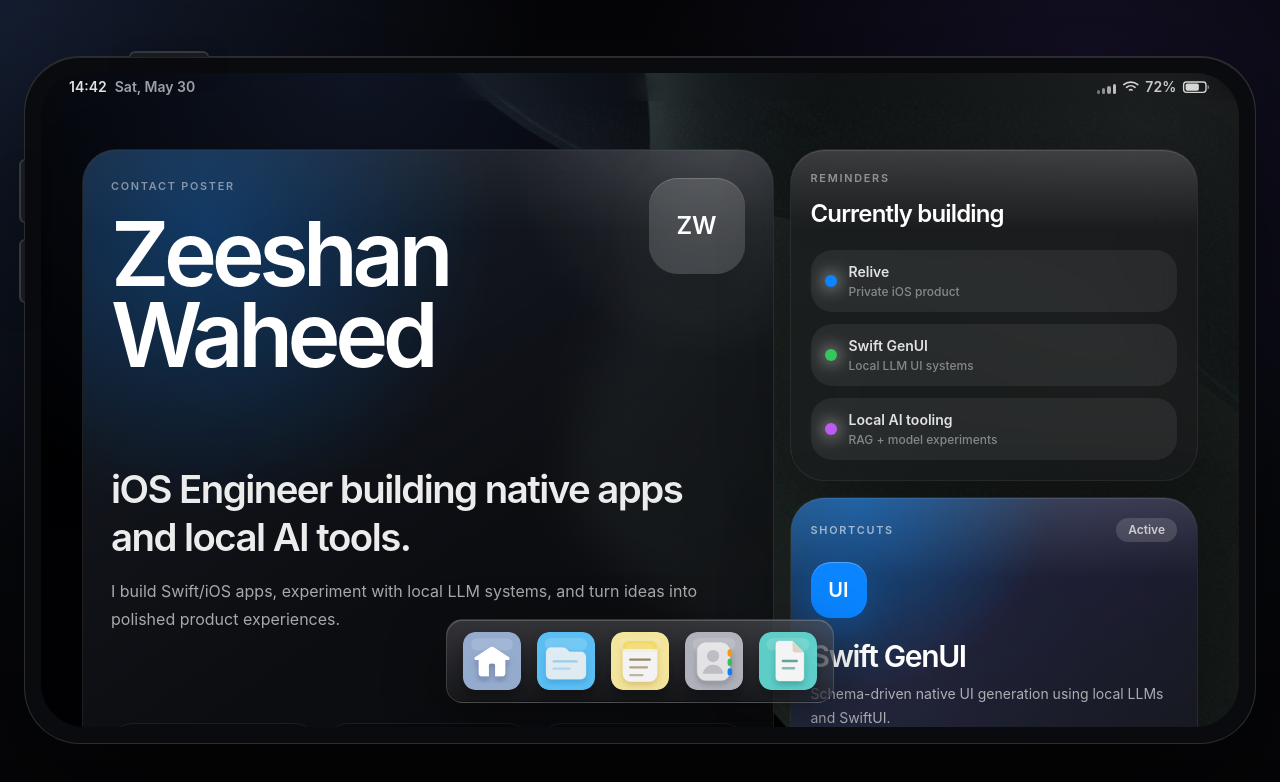
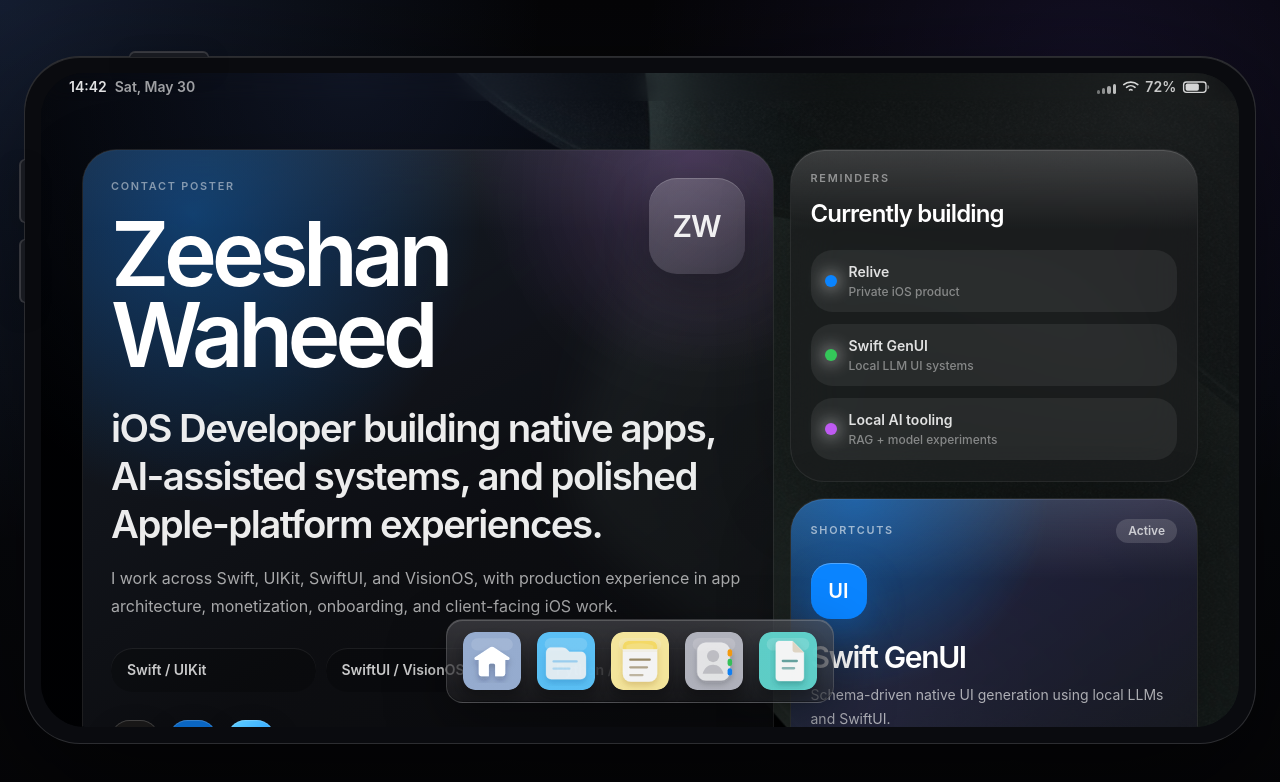
Before and after one commit to zeeshan2k2/zeeshan-ios, a Next.js app: page / in a window 1280 px wide. Shown: the top 782 px of the page. Built offline with nearby package versions, Linux system fonts and the light colour scheme.

Commit message:
social icons done

```diff
--- a/components/home/HomeWidgetScreen.tsx
+++ b/components/home/HomeWidgetScreen.tsx
@@ -5,7 +5,7 @@ import { experience } from "@/content/experience";
 import { feedPosts } from "@/content/feed";
 import { projects } from "@/content/projects";
 import { socialLinks } from "@/content/social";
-import { SITE_DESCRIPTION, SITE_NAME } from "@/lib/constants";
+import { SITE_NAME } from "@/lib/constants";
 import { cn } from "@/lib/utils";
 
 const featuredProject = projects.find((project) => project.slug === "swift-genui") ?? projects[0];
@@ -17,6 +17,27 @@ const quickActions = [
   { label: "Resume", symbol: "CV", href: socialLinks.find((link) => link.label === "View Resume")?.href },
   { label: "GitHub", symbol: "GH", href: socialLinks.find((link) => link.label === "GitHub")?.href },
   { label: "Email", symbol: "@", href: socialLinks.find((link) => link.label === "Email")?.href },
+];
+
+const contactPosterLinks = [
+  {
+    label: "GitHub",
+    href: socialLinks.find((link) => link.label === "GitHub")?.href,
+    icon: "github",
+    className: "bg-[#181717] text-white",
+  },
+  {
+    label: "LinkedIn",
+    href: socialLinks.find((link) => link.label === "LinkedIn")?.href,
+    icon: "linkedin",
+    className: "bg-[#0A66C2] text-white",
+  },
+  {
+    label: "Email",
+    href: socialLinks.find((link) => link.label === "Email")?.href,
+    icon: "email",
+    className: "bg-[linear-gradient(145deg,#64D2FF,#0A84FF)] text-white",
+  },
 ];
 
 const buildingItems = [
@@ -53,12 +74,50 @@ function WidgetSurface({
   );
 }
 
+function ContactPosterIcon({ icon }: { icon: string }) {
+  if (icon === "github") {
+    return (
+      <svg aria-hidden="true" className="h-6 w-6" viewBox="0 0 24 24">
+        <path
+          d="M12 .5C5.65.5.5 5.65.5 12c0 5.08 3.29 9.38 7.86 10.91.58.1.79-.25.79-.56v-2.02c-3.2.7-3.87-1.36-3.87-1.36-.52-1.33-1.28-1.69-1.28-1.69-1.04-.71.08-.7.08-.7 1.15.08 1.76 1.18 1.76 1.18 1.03 1.76 2.69 1.25 3.35.96.1-.74.4-1.25.73-1.54-2.55-.29-5.23-1.28-5.23-5.68 0-1.25.45-2.28 1.18-3.08-.12-.29-.51-1.46.11-3.04 0 0 .96-.31 3.16 1.18A10.98 10.98 0 0 1 12 6.17c.98 0 1.96.13 2.88.39 2.19-1.49 3.15-1.18 3.15-1.18.63 1.58.24 2.75.12 3.04.74.8 1.18 1.83 1.18 3.08 0 4.42-2.69 5.38-5.25 5.67.41.36.78 1.06.78 2.14v3.04c0 .31.21.67.8.56A11.51 11.51 0 0 0 23.5 12C23.5 5.65 18.35.5 12 .5Z"
+          fill="currentColor"
+        />
+      </svg>
+    );
+  }
+
+  if (icon === "linkedin") {
+    return <span aria-hidden="true" className="text-[1.55rem] font-bold leading-none tracking-[-0.02em]">in</span>;
+  }
+
+  if (icon === "email") {
+    return (
+      <svg aria-hidden="true" className="h-6 w-6" viewBox="0 0 24 24">
+        <path
+          d="M4.75 5.5h14.5c1.24 0 2.25 1.01 2.25 2.25v8.5c0 1.24-1.01 2.25-2.25 2.25H4.75A2.25 2.25 0 0 1 2.5 16.25v-8.5C2.5 6.51 3.51 5.5 4.75 5.5Zm.2 2 6.28 4.86c.45.35 1.09.35 1.54 0l6.28-4.86H4.95Z"
+          fill="currentColor"
+        />
+      </svg>
+    );
+  }
+
+  return (
+    <svg aria-hidden="true" className="h-6 w-6" viewBox="0 0 24 24">
+      <path
+        d="M6.25 2.75h7.5L19.25 8v13.25h-13V2.75Zm7.2 1.8v4.1h4.2l-4.2-4.1ZM8.6 12.25h6.8v1.65H8.6v-1.65Zm0 3.1h6.8V17H8.6v-1.65Z"
+        fill="currentColor"
+      />
+    </svg>
+  );
+}
+
 export function HomeWidgetScreen() {
   return (
     <div className="grid auto-rows-[minmax(10rem,auto)] gap-4 lg:grid-cols-8">
       <WidgetSurface className="min-h-[25rem] p-6 sm:p-7 lg:col-span-5 lg:row-span-2">
-        <div className="pointer-events-none absolute inset-0 bg-[radial-gradient(circle_at_18%_12%,rgba(10,132,255,0.3),transparent_18rem),radial-gradient(circle_at_92%_0%,rgba(255,255,255,0.14),transparent_13rem),linear-gradient(145deg,rgba(24,31,43,0.78),rgba(12,14,20,0.48)_58%,rgba(8,9,12,0.68))]" />
-        <div className="relative z-10 flex h-full flex-col justify-between gap-8">
+        <div className="pointer-events-none absolute inset-0 bg-[radial-gradient(circle_at_16%_10%,rgba(10,132,255,0.34),transparent_18rem),radial-gradient(circle_at_88%_0%,rgba(191,90,242,0.18),transparent_14rem),linear-gradient(145deg,rgba(24,31,43,0.82),rgba(12,14,20,0.5)_58%,rgba(8,9,12,0.72))]" />
+        <div className="pointer-events-none absolute -right-20 -top-24 h-72 w-72 rounded-full bg-white/[0.055] blur-3xl" />
+        <div className="relative z-10 flex h-full flex-col justify-between gap-7">
           <div className="flex items-start justify-between gap-5">
             <div>
               <WidgetTitle>Contact Poster</WidgetTitle>
@@ -66,20 +125,22 @@ export function HomeWidgetScreen() {
                 {SITE_NAME}
               </h1>
             </div>
-            <div className="flex h-20 w-20 shrink-0 items-center justify-center rounded-[1.8rem] bg-white/14 text-2xl font-semibold text-white shadow-[inset_0_1px_0_rgba(255,255,255,0.18),0_18px_44px_rgba(0,0,0,0.26)] sm:h-24 sm:w-24">
+            <div className="flex h-20 w-20 shrink-0 items-center justify-center rounded-[1.75rem] bg-[linear-gradient(145deg,rgba(255,255,255,0.2),rgba(255,255,255,0.08))] text-2xl font-semibold tracking-[-0.04em] text-white/92 shadow-[inset_0_1px_0_rgba(255,255,255,0.18),0_18px_44px_rgba(0,0,0,0.3)] sm:h-24 sm:w-24 sm:text-3xl">
               ZW
             </div>
           </div>
 
           <div>
             <p className="max-w-2xl text-[clamp(1.55rem,3vw,2.45rem)] font-semibold leading-tight tracking-[-0.04em] text-white/92">
-              iOS Engineer building native apps and local AI tools.
+              iOS Developer building native apps, AI-assisted systems, and polished Apple-platform experiences.
             </p>
-            <p className="mt-4 max-w-2xl text-base leading-7 text-white/64">{SITE_DESCRIPTION}</p>
+            <p className="mt-4 max-w-2xl text-base leading-7 text-white/64">
+              I work across Swift, UIKit, SwiftUI, and VisionOS, with production experience in app architecture, monetization, onboarding, and client-facing iOS work.
+            </p>
           </div>
 
           <div className="grid gap-2.5 sm:grid-cols-3">
-            {["Swift", "UIKit / SwiftUI", "Local AI"].map((item) => (
+            {["Swift / UIKit", "SwiftUI / VisionOS", "Python / AI"].map((item) => (
               <div
                 className="rounded-[1.35rem] bg-black/22 px-4 py-3 text-sm font-semibold text-white/78 shadow-[inset_0_1px_0_rgba(255,255,255,0.08)]"
                 key={item}
@@ -87,6 +148,25 @@ export function HomeWidgetScreen() {
                 {item}
               </div>
             ))}
+          </div>
+
+          <div className="flex flex-wrap gap-2.5">
+            {contactPosterLinks.map((link) =>
+              link.href ? (
+                <a
+                  aria-label={link.label}
+                  className={cn(
+                    "flex h-12 w-12 items-center justify-center rounded-[1.15rem] shadow-[0_12px_28px_rgba(0,0,0,0.28),inset_0_1px_0_rgba(255,255,255,0.18)] transition hover:-translate-y-0.5 hover:brightness-110 active:scale-[0.96]",
+                    link.className,
+                  )}
+                  href={link.href}
+                  key={link.label}
+                  title={link.label}
+                >
+                  <ContactPosterIcon icon={link.icon} />
+                </a>
+              ) : null,
+            )}
           </div>
         </div>
       </WidgetSurface>
--- a/content/social.ts
+++ b/content/social.ts
@@ -11,10 +11,14 @@ export const socialLinks = [
   },
   {
     label: "GitHub",
-    href: "https://github.com/",
+    href: "https://github.com/zeeshan2k2",
+  },
+  {
+    label: "LinkedIn",
+    href: "https://linkedin.com/in/zeeshanwaheed1",
   },
   {
     label: "Email",
-    href: "mailto:zeeshan@example.com",
+    href: "mailto:zeeshanwaheed.wz@gmail.com",
   },
 ];
```
